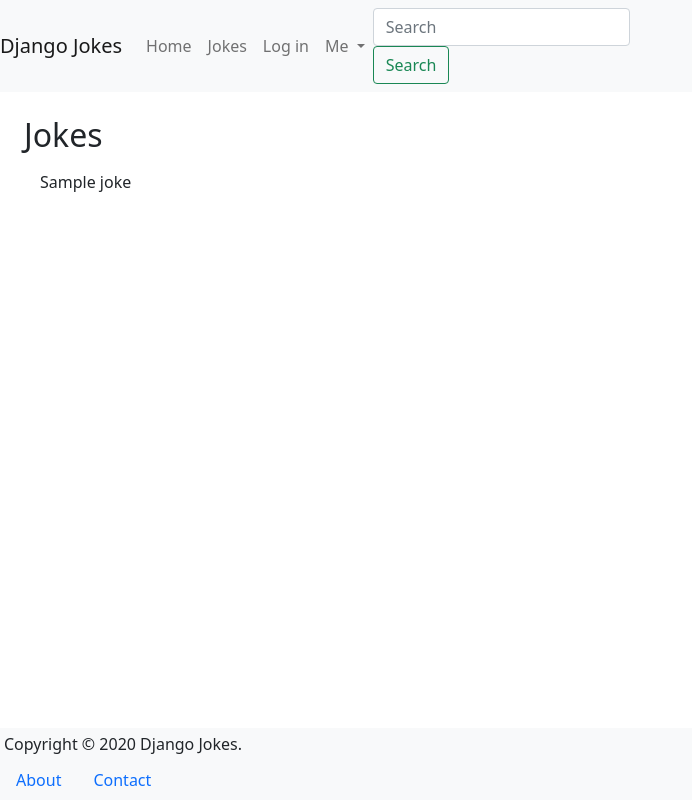
After one commit to Ivanzlatoff/djangojokes.com, a Django app: page /jokes/ in a window 1280 px wide. The commit adds this page. Shown: the whole page, without its empty margins (0-692 px from the left). Run offline with Django 3.2, Linux system fonts and the light colour scheme; tables that the repository leaves empty hold one stand-in row (values such as "Sample post"); some libraries are stand-ins or nearby versions.

Commit message:
Creating a List View

```diff
--- a/jokes/urls.py
+++ b/jokes/urls.py
@@ -1,6 +1,7 @@
 from django.urls import path
+from .views import JokeListView
 
 app_name = 'jokes'
 urlpatterns = [
-
+    path('', JokeListView.as_view(), name='list')
 ]
--- a/jokes/views.py
+++ b/jokes/views.py
@@ -1,3 +1,5 @@
-from django.shortcuts import render
+from django.views.generic import ListView
+from .models import Joke
 
-# Create your views here.
+class JokeListView(ListView):
+    model = Joke
--- a/templates/_base.html
+++ b/templates/_base.html
@@ -27,7 +27,7 @@
           </a>
         </li>
         <li class="nav-item">
-          <a class="nav-link" href="#">Jokes</a>
+          <a class="nav-link" href="{% url 'jokes:list' %}">Jokes</a>
         </li>
         <li class="nav-item">
           <a class="nav-link" href="#">Log in</a>
--- /dev/null
+++ b/templates/jokes/joke_list.html
@@ -0,0 +1,11 @@
+{% extends "_base.html" %}
+
+{% block title %}Jokes{% endblock %}
+{% block main %}
+<h2>Jokes</h2>
+<ul class="list-group list-group-flush mb-3">
+{% for joke in joke_list %}
+<li class="list-group-item">{{ joke.question }}</li>
+{% endfor %}
+</ul>
+{% endblock %}
```
